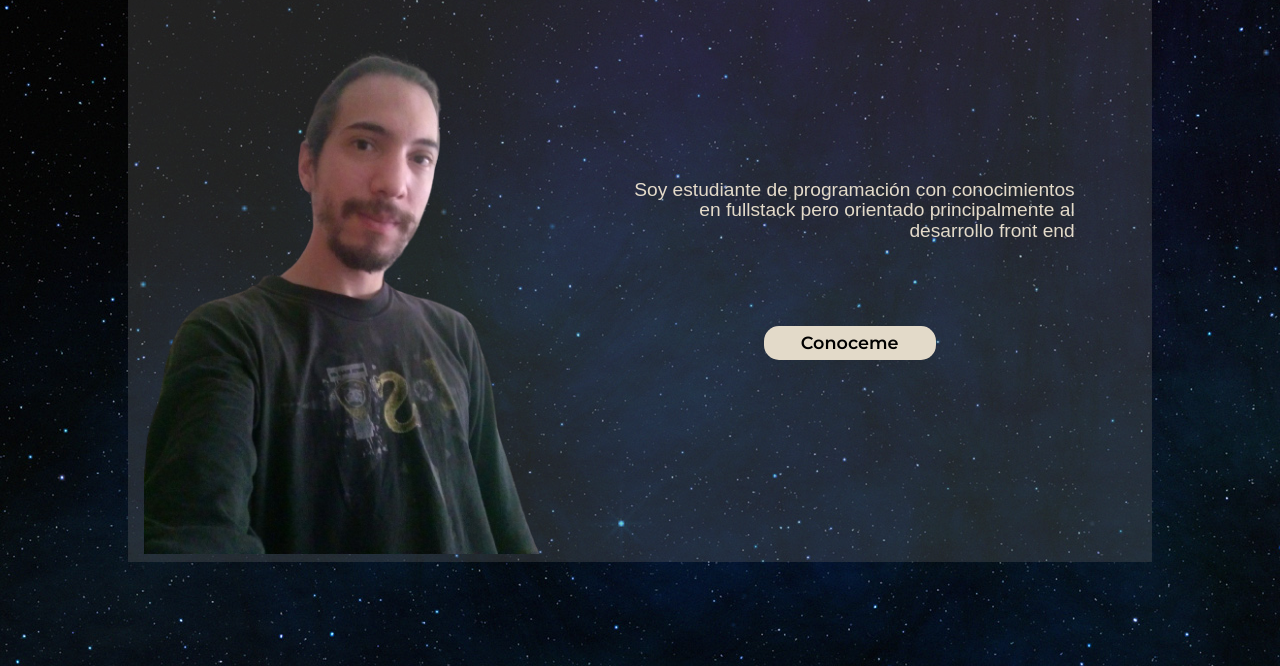
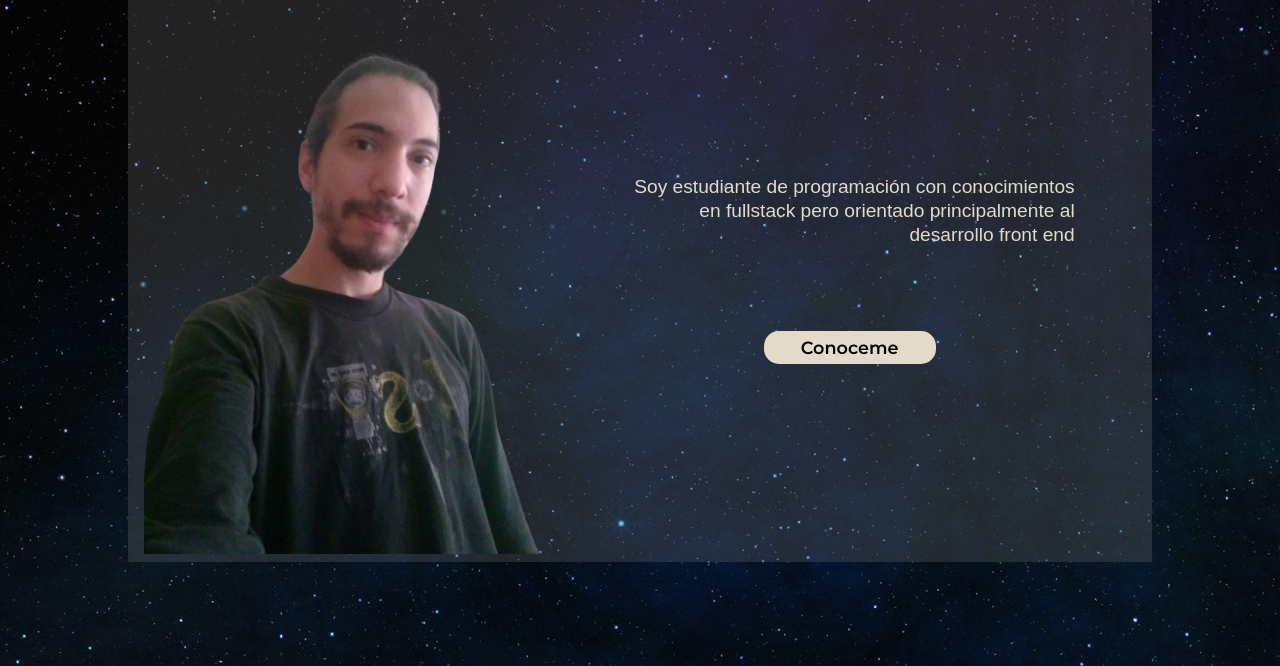
Before and after one commit to GabrielCarrillo93/CardWeb, a plain HTML site: page index.html in a window 1280 px wide. Shown: the part 86-752 px from the top of the page. Drawn offline with Linux system fonts and the light colour scheme; a web font is replaced by a local one.

Commit message:
finaliza2

```diff
--- a/css/styles.css
+++ b/css/styles.css
@@ -107,7 +107,7 @@ i{
         text-align: end;
         width: 80%;
         line-break: strict;
-        line-height: ;
+        line-height: 1.5rem;
     }
 
     footer{
```
